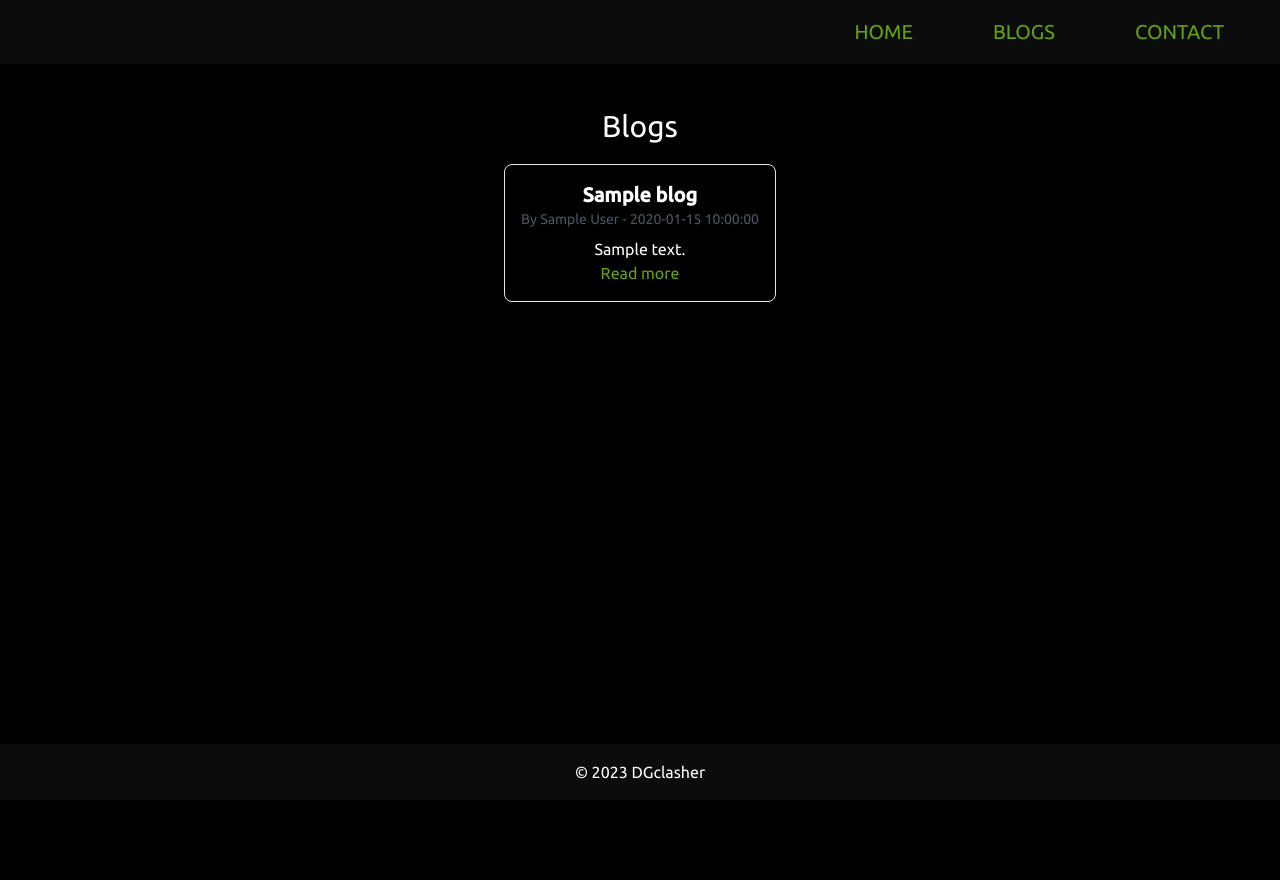
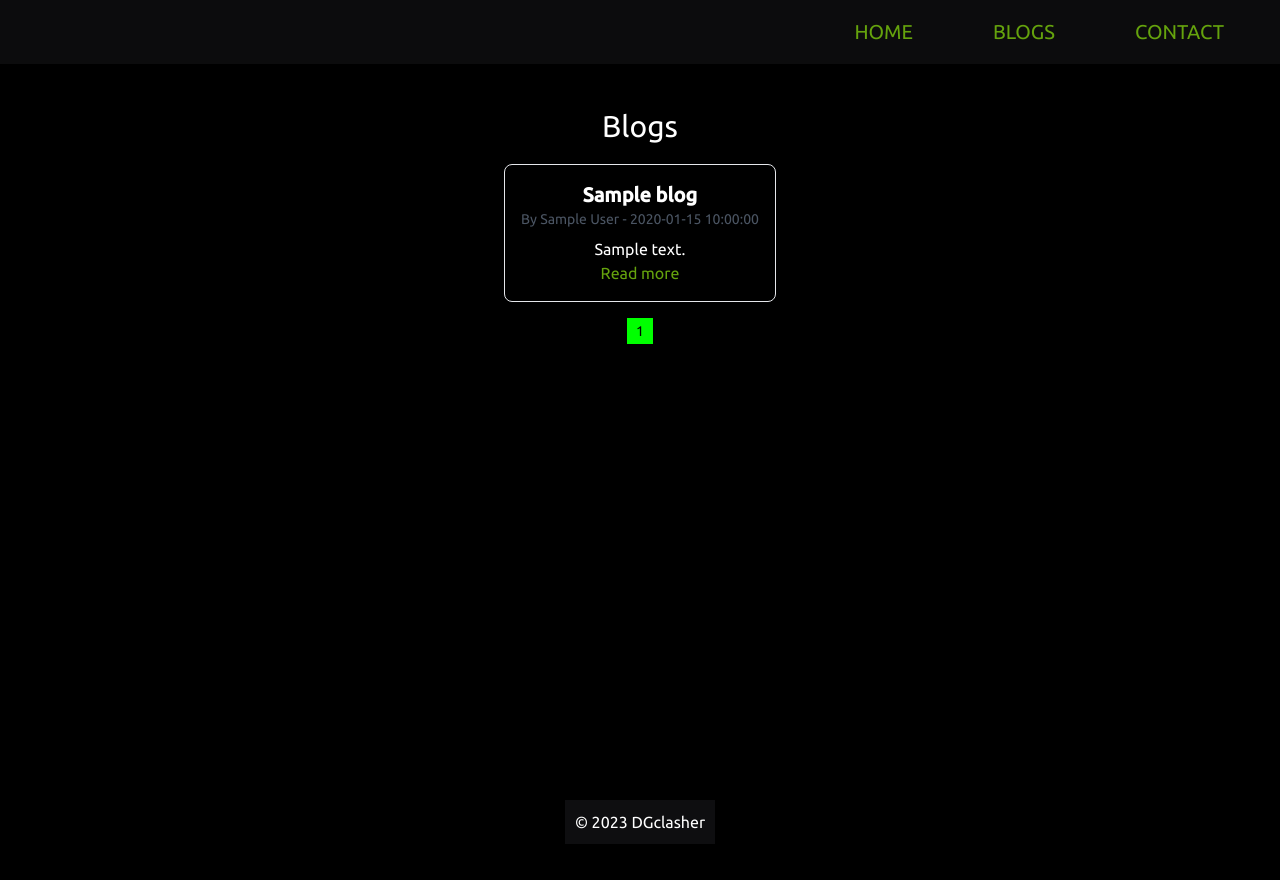
Before and after one commit to DGclasher/whoisdg, a Flask app: template app/templates/blogs.html in a window 1280 px wide. After the commit the page ends 844 px from the top, so only its background shows below. Run offline with Flask 2, Linux system fonts and the light colour scheme; the template is opened without the code that fills it: most values are stand-ins (such as "Sample title", 1, 10 or a date in 2020); some libraries are stand-ins or nearby versions.

Commit message:
added-pagination

```diff
--- a/app/static/src/main.css
+++ b/app/static/src/main.css
@@ -550,10 +550,6 @@ video {
   right: -100%;
 }
 
-.bottom-0 {
-  bottom: 0px;
-}
-
 .bottom-10 {
   bottom: 2.5rem;
 }
@@ -572,10 +568,6 @@ video {
 
 .z-10 {
   z-index: 10;
-}
-
-.z-50 {
-  z-index: 50;
 }
 
 .mx-2 {
@@ -618,6 +610,10 @@ video {
 
 .mt-20 {
   margin-top: 5rem;
+}
+
+.mt-4 {
+  margin-top: 1rem;
 }
 
 .mt-5 {
@@ -759,6 +755,10 @@ video {
 
 .bg-opacity-50 {
   --tw-bg-opacity: 0.5;
+}
+
+.bg-opacity-60 {
+  --tw-bg-opacity: 0.6;
 }
 
 .p-2 {
@@ -1024,11 +1024,6 @@ video {
     line-height: 2.5rem;
   }
 
-  .md\:text-base {
-    font-size: 1rem;
-    line-height: 1.5rem;
-  }
-
   .md\:text-xl {
     font-size: 1.25rem;
     line-height: 1.75rem;
--- a/app/static/src/style.css
+++ b/app/static/src/style.css
@@ -18,3 +18,52 @@ body {
   background-color: rgba(255, 255, 255, 0.1);
   transition: background-color 0.3s ease;
 }
+
+.wrapper {
+  min-height: 100vh;
+  display: flex;
+  flex-direction: column;
+}
+
+.footer {
+  margin-top: auto;
+  color: white;
+  text-align: center;
+  padding: 10px;
+}
+
+nav.pagination-container {
+  display: flex;
+  justify-content: center;
+}
+
+.pagination li {
+  list-style: none;
+  display: inline-block;
+  margin: 0 1px;
+}
+
+.pagination .page-item.active .page-link {
+  background-color: lime;
+  color: black;
+  border-color: lime;
+}
+
+.pagination .page-link {
+  color: lime;
+  border: 1px solid lime;
+  padding: 4px 8px;
+  text-decoration: none;
+  font-size: 14px;
+  white-space: nowrap;
+}
+
+.pagination .page-link:hover {
+  background-color: #00b300;
+  border-color: #00b300;
+}
+
+.pagination .page-item.disabled .page-link {
+  color: #ccc;
+  cursor: not-allowed;
+}
--- a/app/templates/base.html
+++ b/app/templates/base.html
@@ -14,6 +14,7 @@
     {% block head %} {% endblock head %}
   </head>
   <body class="bg-black h-screen">
+    <div class="wrapper">
       <header class="fixed top-0 left-0 w-full bg-zinc-900 backdrop-blur-md bg-opacity-50 h-14 md:h-16 p-4 text-lime-600 z-10 flex justify-end items-center">
       <button class="block md:hidden group" id="menuToggle">
         <i class="fa-solid fa-bars text-lg"></i>
@@ -41,7 +42,8 @@
       {% block body %}
       {% endblock body %}
     </div>
-    <div class="bottom-0 left-0 p-4 text-white text-sm md:text-base w-full bg-zinc-900 backdrop-blur-md bg-opacity-50 text-center fixed z-50">
+  </div>
+  <div class="footer bg-zinc-900 backdrop-blur-md bg-opacity-60">
     &copy;
     <script>
       document.write(new Date().getFullYear());
--- a/app/templates/blogs.html
+++ b/app/templates/blogs.html
@@ -7,7 +7,7 @@
     <h2 class="p-2 mb-3 text-2xl md:text-3xl">Blogs</h2>
     <div class="max-w-lg mx-auto">
         {% if blogs %}
-        {% for blog in blogs %}
+        {% for blog in items %}
         <div class="mb-4 border rounded-lg p-4 sm:max-w-md md:max-w-xl lg:max-w-xl xl:max-w-2xl mx-auto">
             <h2 class="text-xl font-semibold">{{ blog.title }}</h2>
             <p class="text-sm text-gray-600">By {{ blog.author }} - {{ blog.published }}</p>
@@ -17,5 +17,50 @@
         {% endfor %}
         {% endif %}
     </div>
+    <nav class="mt-4 flex flex-row justify-center">
+        <ul class="pagination">
+            {% if pagination.has_prev %}
+                <li class="page-item">
+                    <a class="page-link" href="?page=1" aria-label="First">
+                        <span aria-hidden="true">&laquo;&laquo;</span>
+                    </a>
+                </li>
+                <li class="page-item">
+                    <a class="page-link" href="?page={{ pagination.page - 1 }}" aria-label="Previous">
+                        <span aria-hidden="true">&laquo;</span>
+                    </a>
+                </li>
+            {% endif %}
+
+            {% for page_num in range(1, total_pages + 1) %}
+                {% if page_num == 1 or page_num == total_pages or
+                   (pagination.page - 1 <= page_num <= pagination.page + 1) %}
+                    <li class="page-item {% if page_num == pagination.page %}active{% endif %}">
+                        <a class="page-link" href="?page={{ page_num }}">{{ page_num }}</a>
+                    </li>
+                {% elif (page_num == 2 and pagination.page > 4) %}
+                    <li class="page-item">
+                        <span class="page-link">...</span>
+                    </li>
+                {% elif (page_num == total_pages - 1 and pagination.page < total_pages - 3) %}
+                    <li class="page-item">
+                        <span class="page-link">...</span>
+                    </li>
+                {% endif %}
+            {% endfor %}
+            {% if pagination.has_next %}
+                <li class="page-item">
+                    <a class="page-link" href="?page={{ pagination.page + 1 }}" aria-label="Next">
+                        <span aria-hidden="true">&raquo;</span>
+                    </a>
+                </li>
+                <li class="page-item">
+                    <a class="page-link" href="?page={{ total_pages }}" aria-label="Last">
+                        <span aria-hidden="true">&raquo;&raquo;</span>
+                    </a>
+                </li>
+            {% endif %}
+        </ul>
+    </nav>
 </div>
 {% endblock body %}
--- a/requirements.txt
+++ b/requirements.txt
@@ -7,3 +7,4 @@ requests==2.31.0
 Flask-Mail==0.9.1
 MarkupSafe==2.1.2
 feedparser==6.0.10
+flask-paginate==2022.1.8
```
Also changed, not shown: app/routes.py (+16 -4 lines), tests/sample_posts.json (added, +88 -0 lines), README.md. Lines whose indentation alone changed are shown as unchanged.
